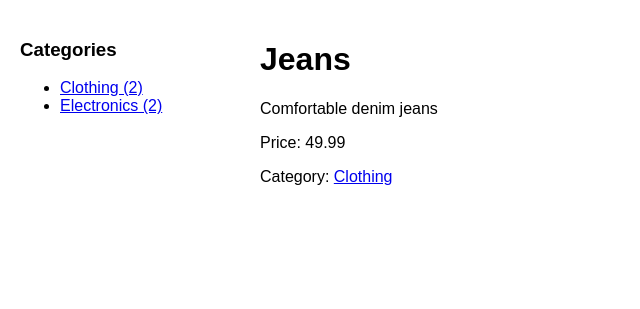
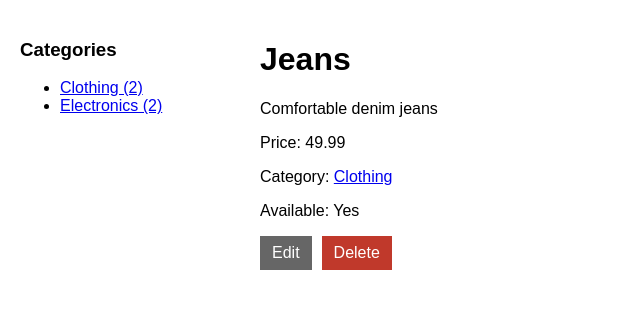
Before and after one commit to nodo343/jango1, a Django app: page /product/jeans/ in a window 1280 px wide. Shown: the part 38-347 px from the top of the page, without its empty margins (0-640 px from the left). Run offline with Django 4.2, Linux system fonts and the light colour scheme; data comes from the database, SQL or seed files in the repository.

Commit message:
Update product_detail.html

```diff
--- a/templates/product_detail.html
+++ b/templates/product_detail.html
@@ -5,4 +5,9 @@
   <p>{{ product.description }}</p>
   <p>Price: {{ product.get_display_price }}</p>
   <p>Category: <a href="/category/{{ product.category.slug }}/">{{ product.category.name }}</a></p>
+  <p>Available: {{ product.available|yesno:"Yes,No" }}</p>
+  <div class="actions">
+    <a class="button secondary" href="/product/{{ product.slug }}/edit/">Edit</a>
+    <a class="button danger" href="/product/{{ product.slug }}/delete/">Delete</a>
+  </div>
 {% endblock %}
```
